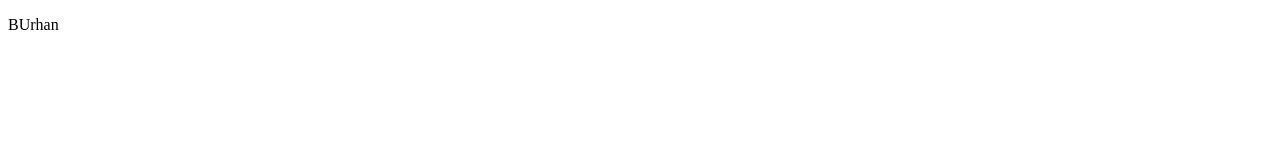
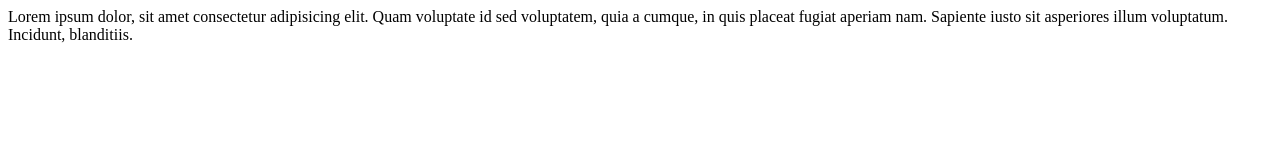
Before and after one commit to Syed-brhn/Sample, a plain HTML site: page index.html in a window 1280 px wide. Drawn offline with Linux system fonts and the light colour scheme.

Commit message:
dummy text

```diff
--- a/index.html
+++ b/index.html
@@ -6,6 +6,6 @@
     <title>Document</title>
 </head>
 <body>
-    <P>BUrhan</P>
+    Lorem ipsum dolor, sit amet consectetur adipisicing elit. Quam voluptate id sed voluptatem, quia a cumque, in quis placeat fugiat aperiam nam. Sapiente iusto sit asperiores illum voluptatum. Incidunt, blanditiis.
 </body>
 </html>
```
